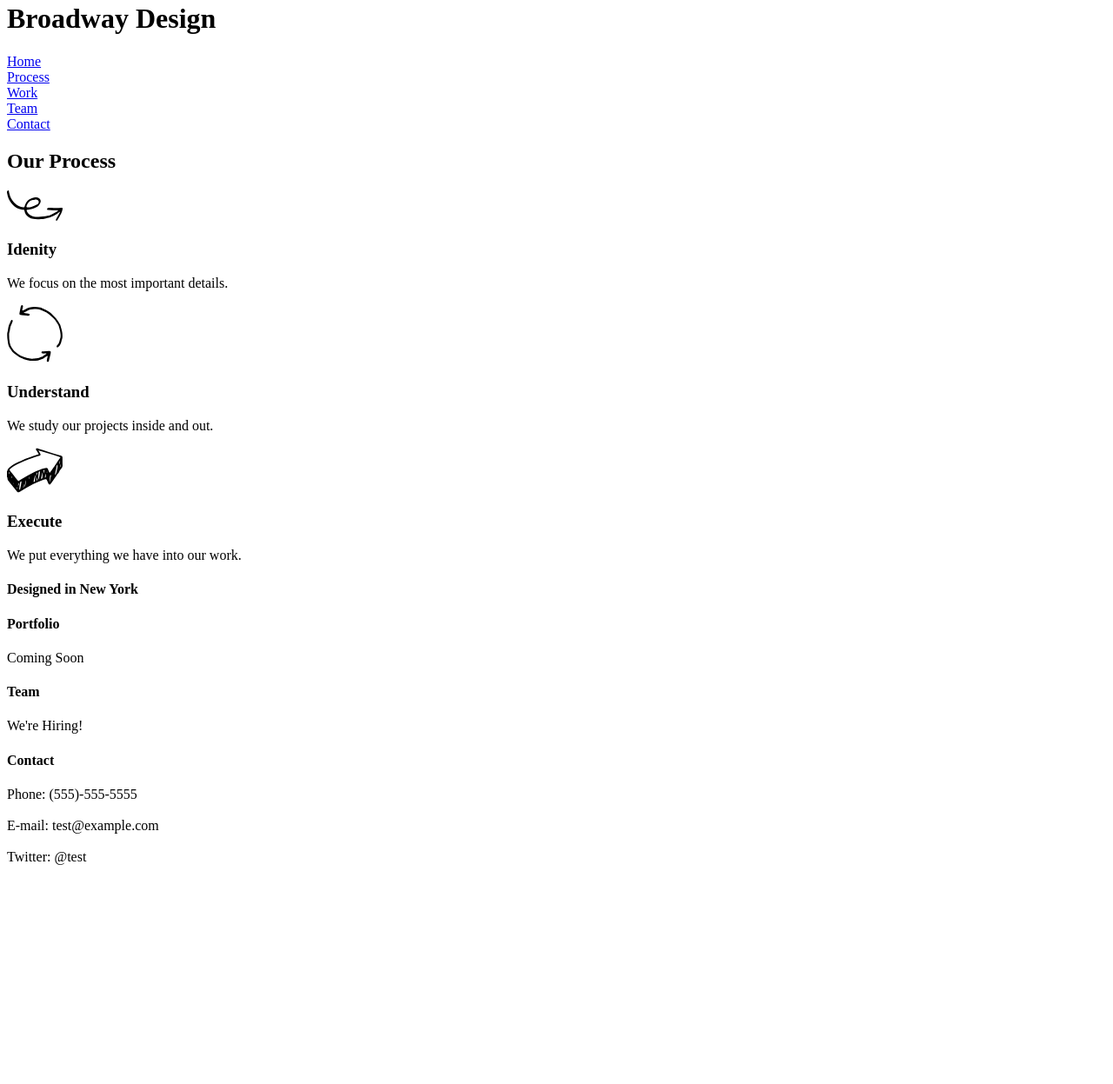
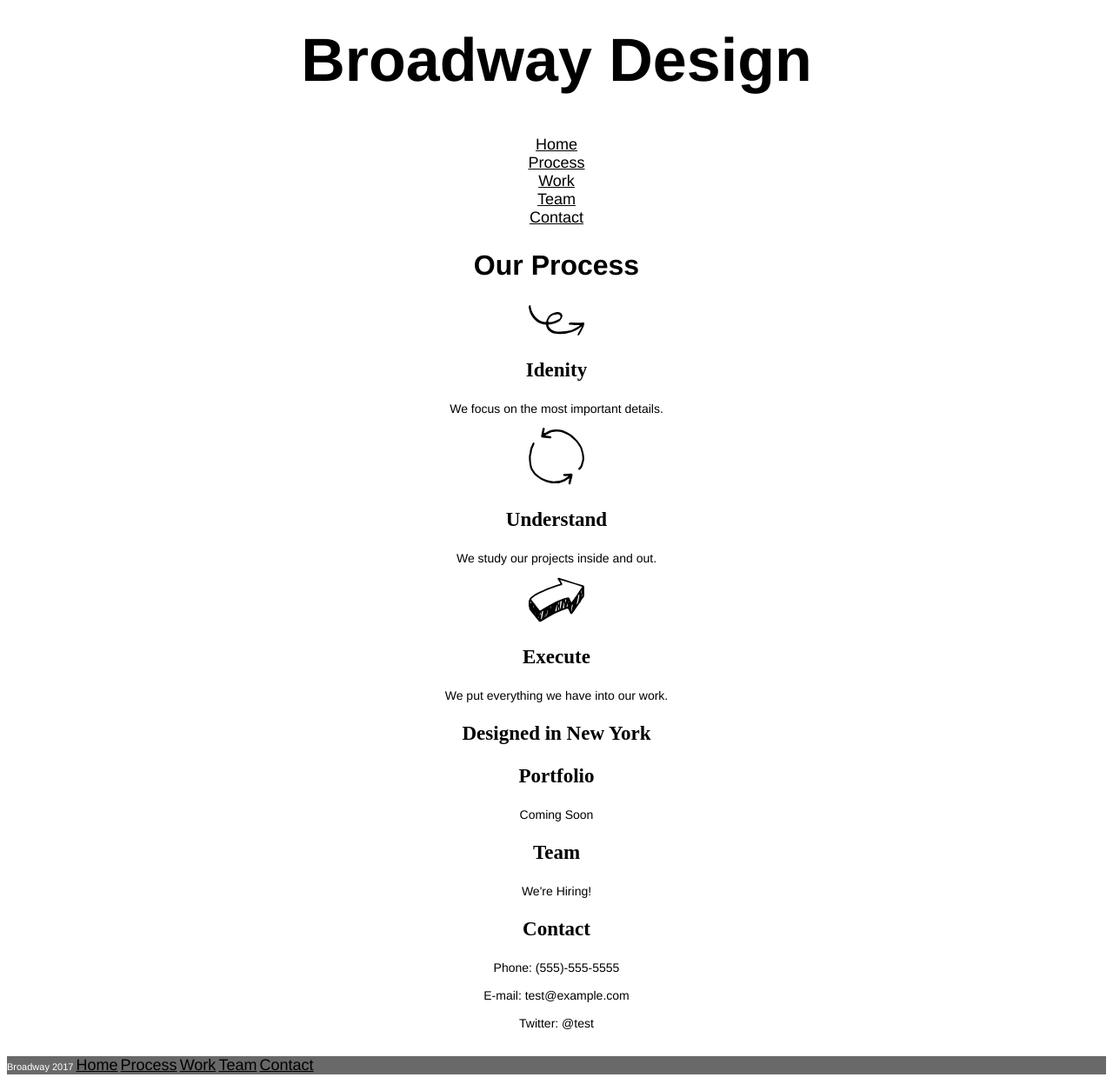
Before and after one commit to jessica6m/broadway, a plain HTML site: page index.html in a window 1280 px wide. Shown: the part 18-1265 px from the top of the page at 87% size. Before the commit the page ends 1047 px from the top, so only its background shows below. Drawn offline with Linux system fonts and the light colour scheme.

Commit message:
almost done

```diff
--- a/index.html
+++ b/index.html
@@ -1,10 +1,12 @@
 <!DOCTYPE html>
 <html>
   <head>
+    <link href="./resources/css/style.css" type="text/css" rel="stylesheet">
     <meta charset="utf-8">
     <title>Broadway</title>
   </head>
   <body>
+    <div>
       <h1>Broadway Design</h1>
         <p>
           <a href="https://external-production.codecademy.com/assets/secure/index-e15cd898fa5906b22c02b7fc4cf8e509.html">Home<br></a>
@@ -13,6 +15,7 @@
           <a href="https://external-production.codecademy.com/assets/secure/index-e15cd898fa5906b22c02b7fc4cf8e509.html#team">Team<br></a>
           <a href="https://external-production.codecademy.com/assets/secure/index-e15cd898fa5906b22c02b7fc4cf8e509.html#contact">Contact</a>
         </p>
+    </div>
       <h2>Our Process</h2>
       <img src="resources/icons/identify.svg"/>
       <h3>Idenity</h3>
@@ -29,16 +32,16 @@
         <p>
           We put everything we have into our work.
         </p>
-      <h4>Designed in New York</h4>
-      <h4>Portfolio</h4>
+      <h3 class="design">Designed in New York</h4>
+      <h3>Portfolio</h4>
         <p>
           Coming Soon
         </p>
-      <h4>Team</h4>
+      <h3>Team</h4>
         <p>
           We're Hiring!
         </p>
-      <h4>Contact</h4>
+      <h3>Contact</h4>
         <p> Phone: (555)-555-5555<br><br>
 
             E-mail: test@example.com<br><br>
@@ -46,4 +49,11 @@
             Twitter: @test
   </body><br><br>
        </p>
+       <p class="links">Broadway 2017
+         <a href="https://external-production.codecademy.com/assets/secure/index-e15cd898fa5906b22c02b7fc4cf8e509.html">Home</a>
+         <a href="https://external-production.codecademy.com/assets/secure/index-e15cd898fa5906b22c02b7fc4cf8e509.html#process">Process</a>
+         <a href="https://external-production.codecademy.com/assets/secure/index-e15cd898fa5906b22c02b7fc4cf8e509.html#work">Work</a>
+         <a href="https://external-production.codecademy.com/assets/secure/index-e15cd898fa5906b22c02b7fc4cf8e509.html#team">Team</a>
+         <a href="https://external-production.codecademy.com/assets/secure/index-e15cd898fa5906b22c02b7fc4cf8e509.html#contact">Contact</a>
+       </p>
 </html>
--- a/resources/css/style.css
+++ b/resources/css/style.css
@@ -0,0 +1,42 @@
+html {
+  font-family: Helvetica;
+  text-align: center;
+}
+
+h1{
+  font-size: 70px;
+  font-weight: bold;
+  color: black;
+}
+
+a {
+  font-size: 18px;
+  color: black;
+}
+
+h2 {
+  font-size: 32px;
+  font-weight: bold;
+}
+
+h3 {
+  font-size: 23px;
+  font-family: bold;
+}
+
+p {
+  font-size: 14px;
+}
+
+.design {
+  font-size: 23px;
+  font-weight: bold;
+  color: black;
+}
+
+.links {
+  font-size: 11px;
+  background-color: dimgray;
+  text-align: left;
+  color: white;
+}
```
Also changed, not shown: background.png (renamed from the-flatiron-building.png).
